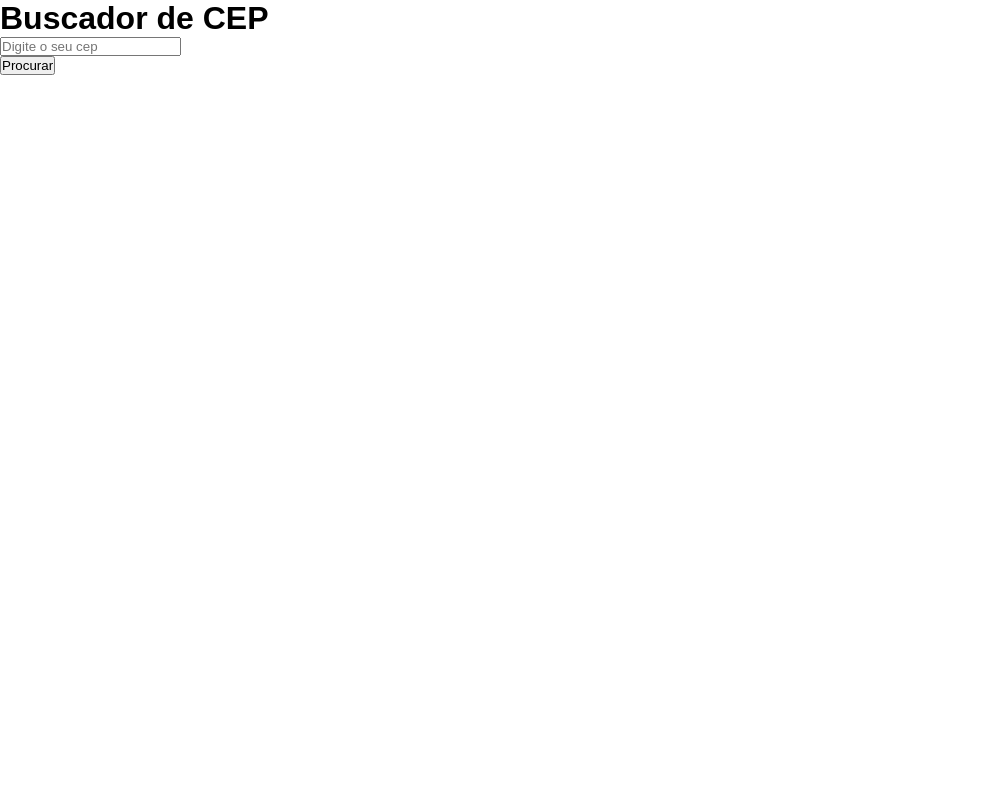
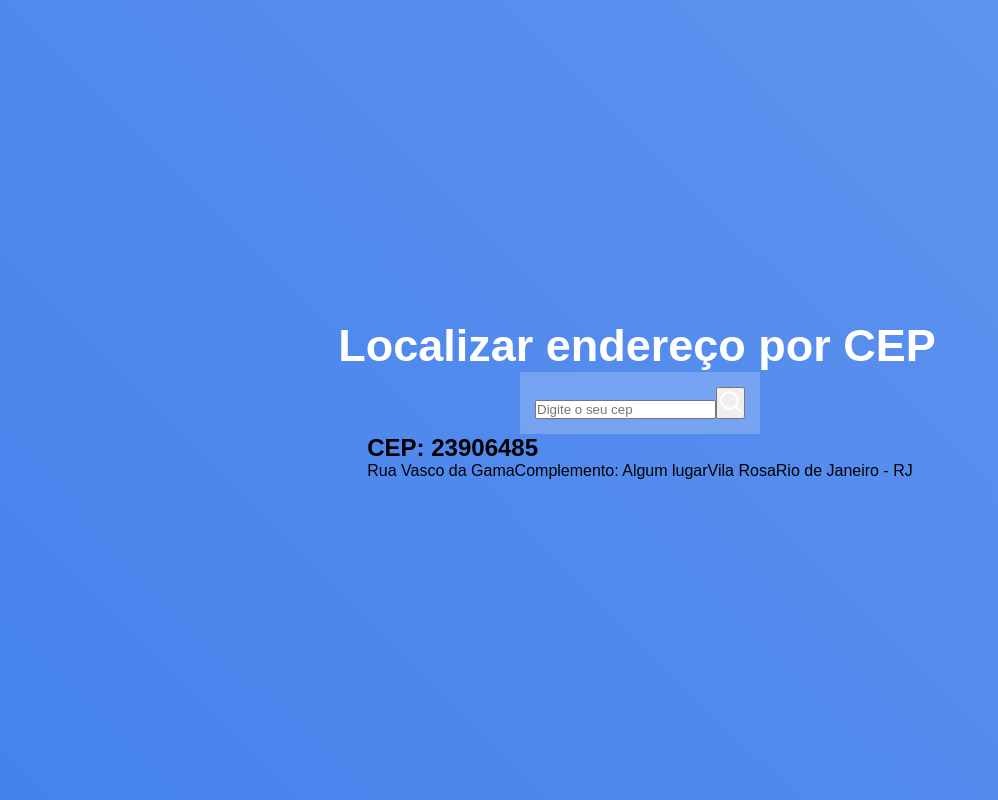
Before and after one commit to avilacamilla/findCepReactJS, a JavaScript app: page / in a window 1280 px wide. Shown: the whole page, without its empty margins (0-998 px from the left). Built offline with nearby package versions, Linux system fonts and the light colour scheme; the HTML template or start-up script is replaced by a standard one.

Commit message:
Instalando a biblioteca de ícones - React Icons e adicionando animação com @keyframes

```diff
--- a/package.json
+++ b/package.json
@@ -8,6 +8,7 @@
     "@testing-library/user-event": "^13.5.0",
     "react": "^18.2.0",
     "react-dom": "^18.2.0",
+    "react-icons": "^4.7.1",
     "react-scripts": "5.0.1",
     "web-vitals": "^2.1.4"
   },
--- a/src/App.js
+++ b/src/App.js
@@ -1,19 +1,39 @@
+import { FiSearch } from 'react-icons/fi';
+import './styles.css'
+
 function App() {
   return (
     <div className="container">
-      <h1 className="title__cep">Buscador de CEP</h1>
+
+      <h1 className="title__cep">Localizar endereço por CEP</h1>
 
       <div className="container__input">
-        <input
-        type="text"
-        placeholder="Digite o seu cep"
-        />
+          <input
+          type="text"
+          placeholder="Digite o seu cep"
+          />
+
+
+        <button className="button__search">
+          <FiSearch size={25} color="#FFFFFF" />
+      </button>
       </div>
 
-      <button className="button__search">
-        Procurar
-      </button>
+      <main className="main">
+        <h2>CEP: 23906485</h2>
+
+        <span>Rua Vasco da Gama</span>
+        <span>Complemento: Algum lugar</span>
+        <span>Vila Rosa</span>
+        <span>Rio de Janeiro - RJ</span>
+      </main>
+
+
     </div>
+
+
+
+
   );
 }
 
--- /dev/null
+++ b/src/styles.css
@@ -0,0 +1,36 @@
+.container {
+    height: 100vh;
+    display: flex;
+    justify-content: center;
+    align-items: center;
+    flex-direction: column;
+    background: linear-gradient(45deg,#4582EC, #4582ecd7);
+}
+
+.title__cep {
+    font-size: 45px;
+    color: #FFF;
+    border-right: 2px solid #000;
+    padding-right: 4px;
+    max-width: 0;
+    white-space: nowrap;
+    overflow: hidden;
+    animation: blink normal infinite .8s, text normal 5s steps(55) both;
+}
+
+@keyframes blink {
+    100% {
+        border-right-color: transparent;
+    }
+}
+
+@keyframes text {
+    100% {
+        max-width: 100%;
+    }
+}
+
+.container__input {
+    background: rgba(255, 255, 255, 0.2);
+    padding: 15px;
+}
```
Also changed, not shown: 1 other file (tests, documents, lock files or other folders).
